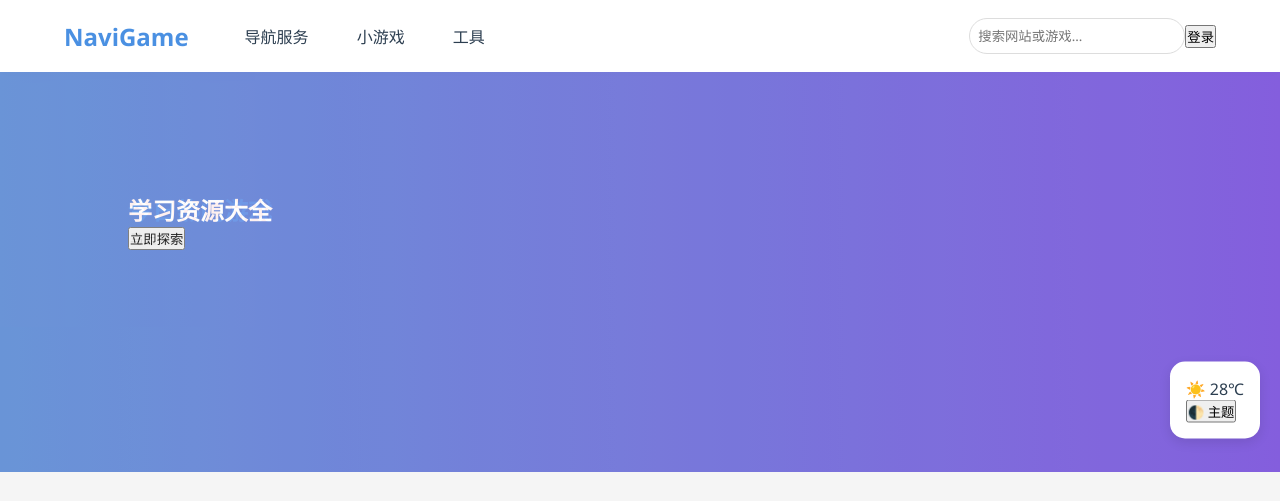
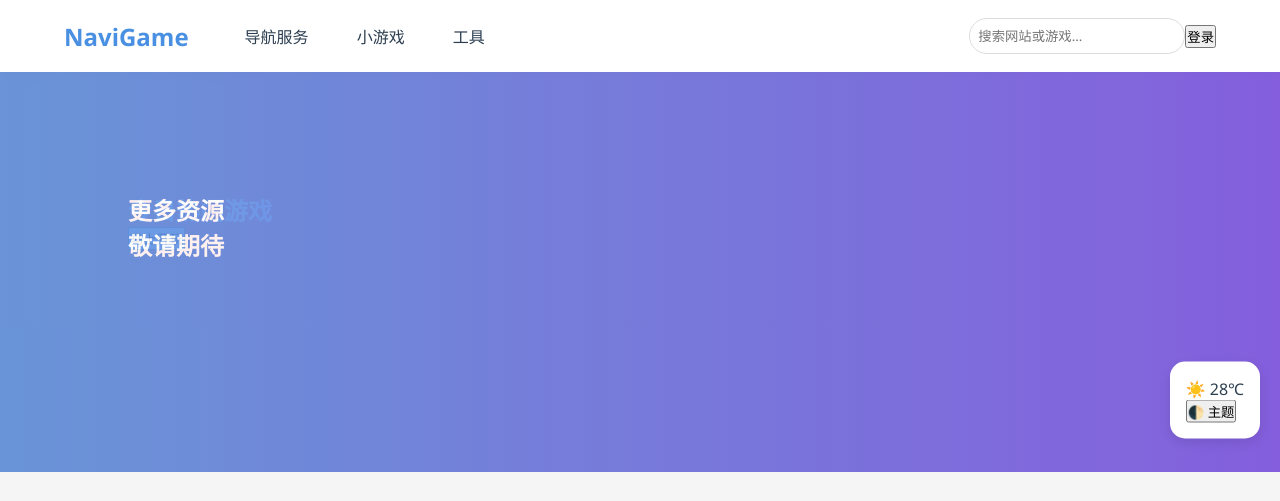
Before and after one commit to mzwyc/Deepse, a plain HTML site: page index.html in a window 1280 px wide. Shown: the top 501 px of the page. Drawn offline with Linux system fonts and the light colour scheme.

Commit message:
textupdate

```diff
--- a/index.html
+++ b/index.html
@@ -186,8 +186,7 @@
     <div class="carousel">
         <div class="carousel-slide active" style="background: linear-gradient(90deg, #4A90E2 0%, #6B48E8 100%)">
             <div class="slide-content">
-                <h2>学习资源大全</h2>
-                <button>立即探索</button>
+                <h2>更多资源<br/>敬请期待</h2>
             </div>
         </div>
         <div class="carousel-slide" style="background: linear-gradient(90deg, #FF6B6B 0%, #FFA36B 100%)">
```
